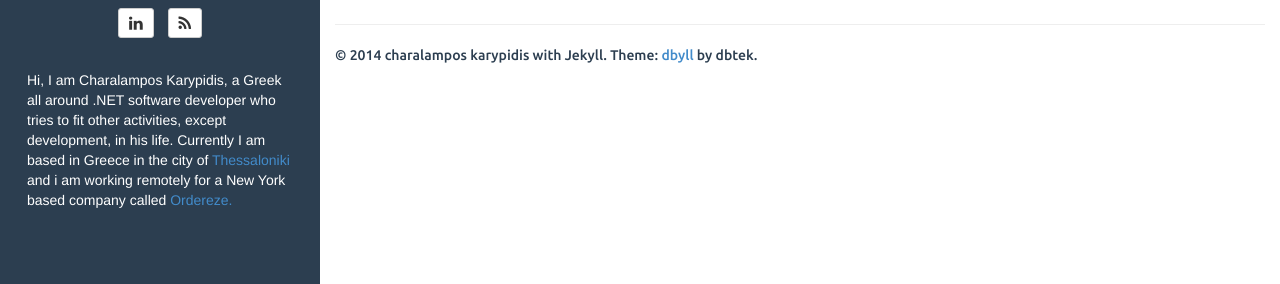
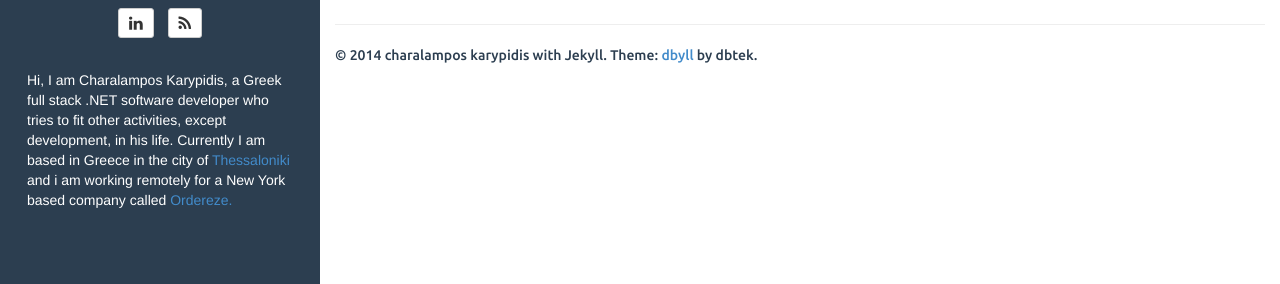
Before and after one commit to xabikos/xabikos.github.io, a Jekyll site: the page built from index.html, in a window 1280 px wide. Shown: the part 356-640 px from the top of the page. Built offline with Jekyll 4.4.1, drawn with Linux system fonts in a browser that asks for light colours; the list of posts is cut into pages by our own code.

Commit message:
Change sort bio in side bar

```diff
--- a/_includes/sidebar.html
+++ b/_includes/sidebar.html
@@ -61,7 +61,7 @@
     </ul>
 </div>
 <div id="personalInfo" style="padding:12px;">
-    Hi, I am Charalampos Karypidis, a Greek all around .NET software developer who tries to fit other activities, except development, in his life.
+    Hi, I am Charalampos Karypidis, a Greek full stack .NET software developer who tries to fit other activities, except development, in his life.
     Currently I am based in Greece in the city of <a href="https://maps.google.com/maps/ms?msid=206456703665638724100.000476c724e3c55d3487a&msa=0&ll=40.62594,22.949066&spn=0.112959,0.264187">Thessaloniki</a>
     and i am working remotely for a New York based company called <a href="http://www.ordereze.com/">Ordereze.</a>
 </div>
```
